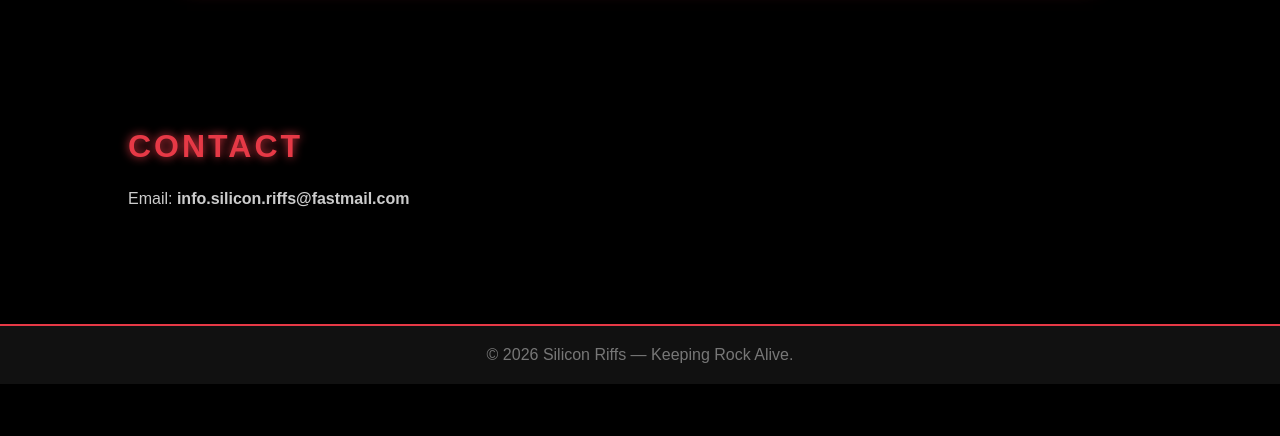
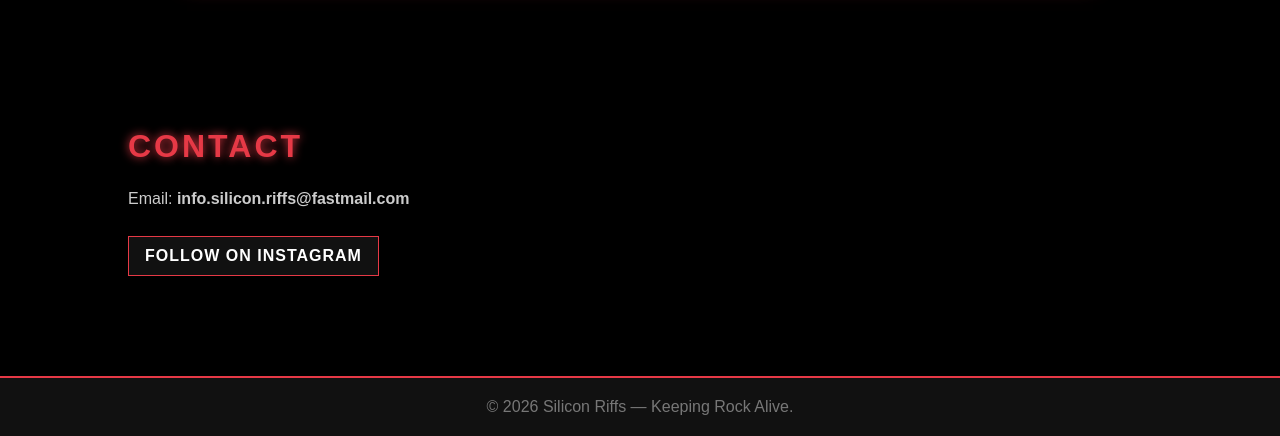
Before and after one commit to sg77/silicon-riffs, a plain HTML site: page index.html in a window 1280 px wide. Shown: the part 2721-3157 px from the top of the page. Before the commit the page ends 3105 px from the top, so only its background shows below. Drawn offline with Linux system fonts and the light colour scheme.

Commit message:
Add instragram link

```diff
--- a/index.html
+++ b/index.html
@@ -173,6 +173,18 @@
         font-weight: bold;
     }
 
+    .social-link {
+        display: inline-block;
+        margin-top: 12px;
+        padding: 10px 16px;
+        border: 1px solid #e63946;
+        background: #111;
+        color: #fff;
+        text-transform: uppercase;
+        letter-spacing: 1px;
+        font-weight: bold;
+    }
+
     /* Lightbox */
     .lightbox {
         position: fixed;
@@ -294,6 +306,7 @@
 <section id="contact">
     <h2>Contact</h2>
     <p>Email: <strong>info.silicon.riffs@fastmail.com</strong></p>
+    <a class="social-link" href="https://www.instagram.com/silicon.riffs/" target="_blank" rel="noopener noreferrer">Follow on Instagram</a>
 </section>
 
 <!-- FOOTER -->
```
